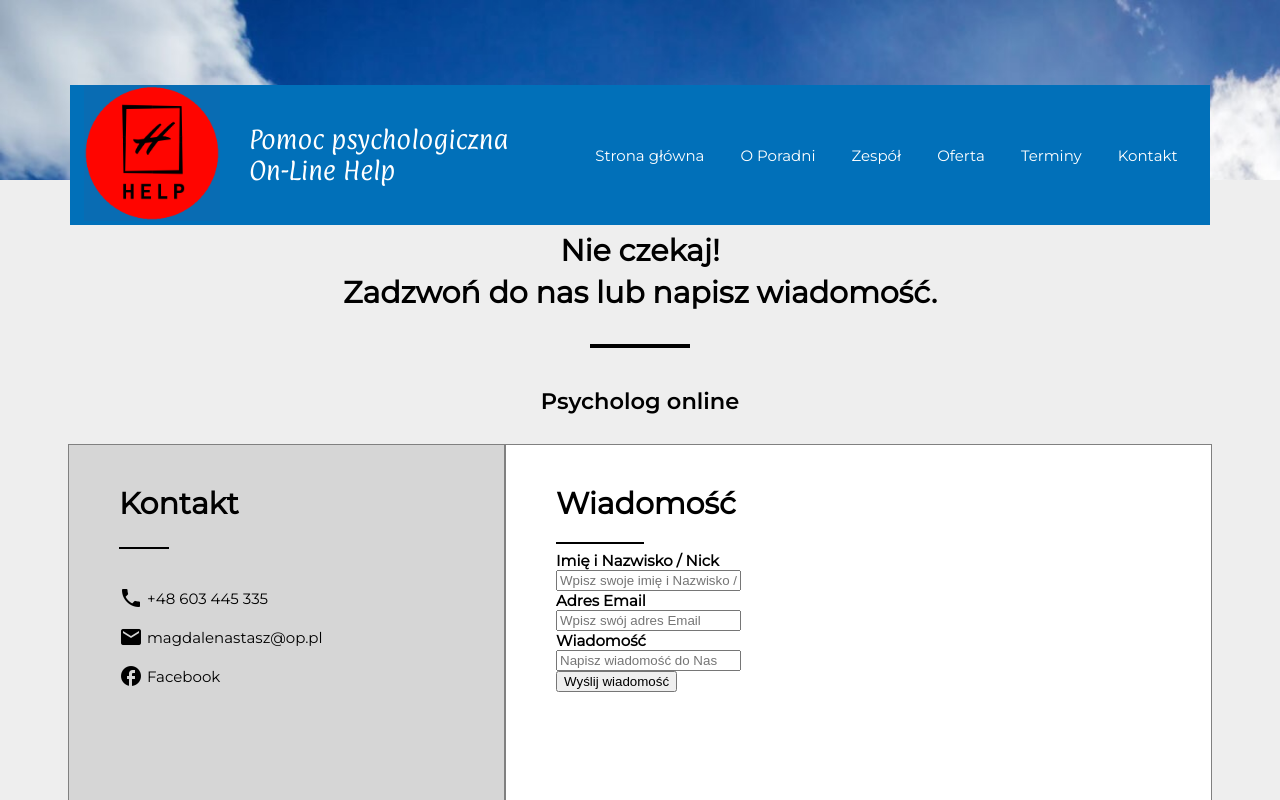
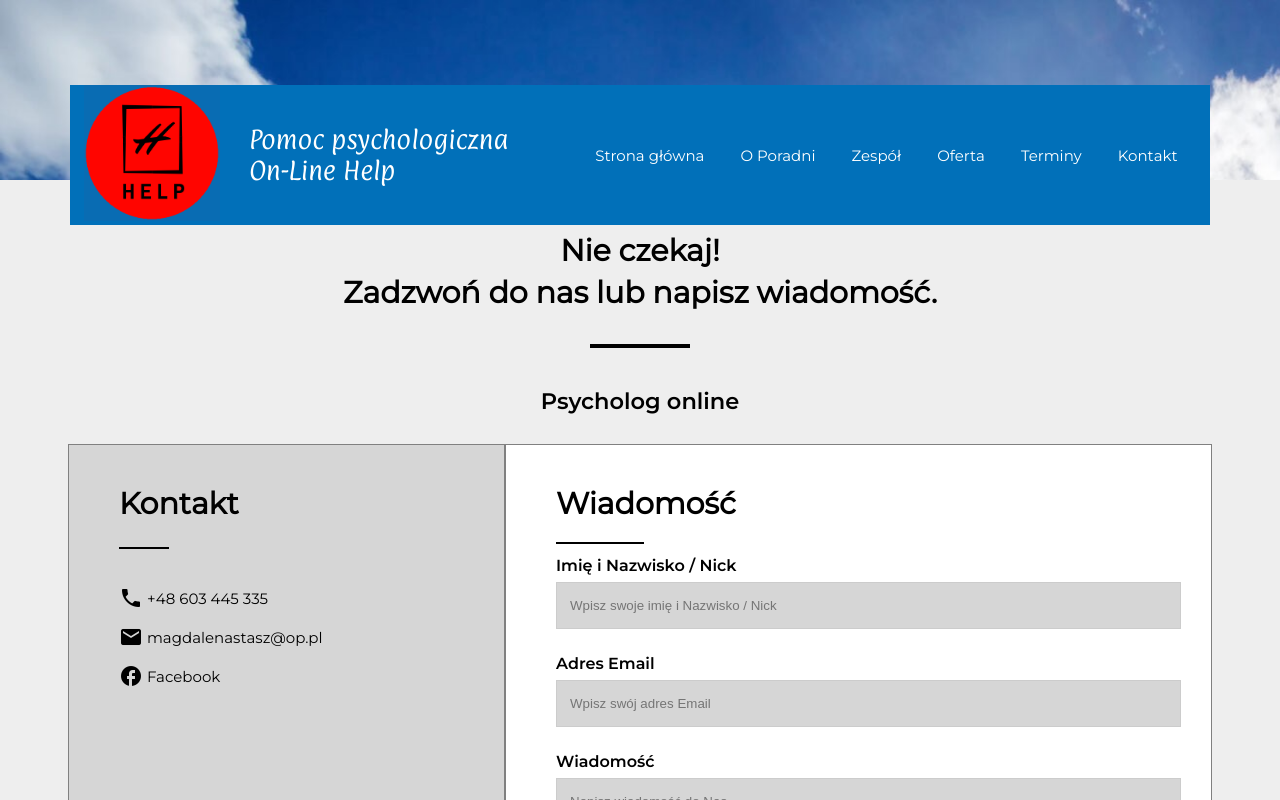
Before and after one commit to joajar/100-commits-challenge, an Angular app in the folder frontend/: page / in a window 1280 px wide. Shown: the top 800 px of the page. Built offline with nearby package versions, Linux system fonts and the light colour scheme.

Commit message:
FE feat: developed form at the home component

```diff
--- a/frontend/src/app/content/home/home.component.html
+++ b/frontend/src/app/content/home/home.component.html
@@ -36,9 +36,9 @@
     </div>
     <div class="rightMessage">
       <div class="rightContactInside">
+        <h1>Wiadomość</h1>
+        <hr style="width:14%;margin-left:0;color:black;background-color:black;height:2px;border-width:0;">
         <form class="form" (ngSubmit)="send()">
-          <h1>Wiadomość</h1>
-          <hr style="width:14%;margin-left:0;color:black;background-color:black;height:2px;border-width:0;">
           <div class="row">
               <label for="name">Imię i Nazwisko / Nick</label>
               <input type="text" placeholder="Wpisz swoje imię i Nazwisko / Nick" id="name" [(ngModel)]="message.name" name="name">
--- a/frontend/src/app/content/home/home.component.scss
+++ b/frontend/src/app/content/home/home.component.scss
@@ -9,7 +9,6 @@
 }
 .homeContainer h2 {
   font-family: "Montserrat-Bold", Sans-serif;
-  font-weight: 100;
   padding-bottom: 10px;
 }
 .homeContainer hr {
@@ -21,7 +20,7 @@
   flex-direction: row;
 }
 .leftContact, .rightMessage {
-  height: 400px;
+  height: 500px;
 }
 .leftContact {
   background-color: #d6d6d6;
@@ -33,15 +32,24 @@
 }
 .rightMessage, .leftContact {
   border: 1px solid gray;
-  height: 398px;
+  height: 498px;
 }
-.rightMessage form h2, .leftContact h2 {
-  font-size: 30px;
-  line-height: 39px;
-}
-.rightMessage .form .row label {
+.rightMessage .row label {
   display: block;
   font-weight: 700;
+}
+.rightMessage form {
+  font-size: 16px;
+  font-family: "Montserrat-Bold", Sans-serif;
+  line-height: 30px;
+}
+input[type=text], input[type=textarea] {
+  width: 100%;
+  padding: 15px 13px;
+  margin: 1px 0 20px 0;
+  border: 1px solid #ccc;
+  box-sizing: border-box;
+  background-color: #d6d6d6;
 }
 .leftContactInside, .rightContactInside {
   margin: 40px 30px 30px 50px;
```
